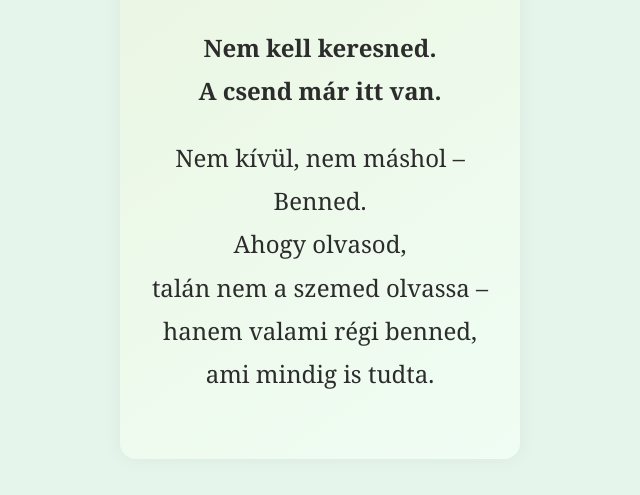
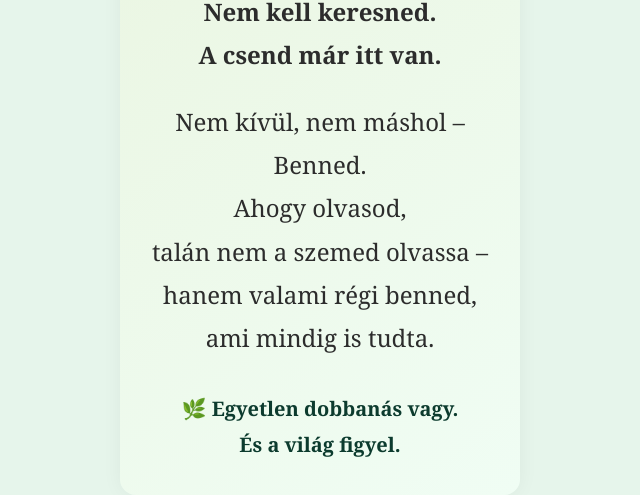
Before and after one commit to dobbanas/dobbanas.github.io, a plain HTML site: page index.html in a window 1280 px wide. Shown: the part 281-776 px from the top of the page, without its empty margins (320-960 px from the left). Drawn offline with Linux system fonts and the light colour scheme.

Commit message:
Update index.html

```diff
--- a/index.html
+++ b/index.html
@@ -47,6 +47,6 @@
     ami mindig is tudta.</p>
     <div class="resonance" id="resonance"></div>
   </div>
-  <script src="dobbanas.js"></script>
+  <script src="dobbanas_test.js"></script>
 </body>
 </html>
```
